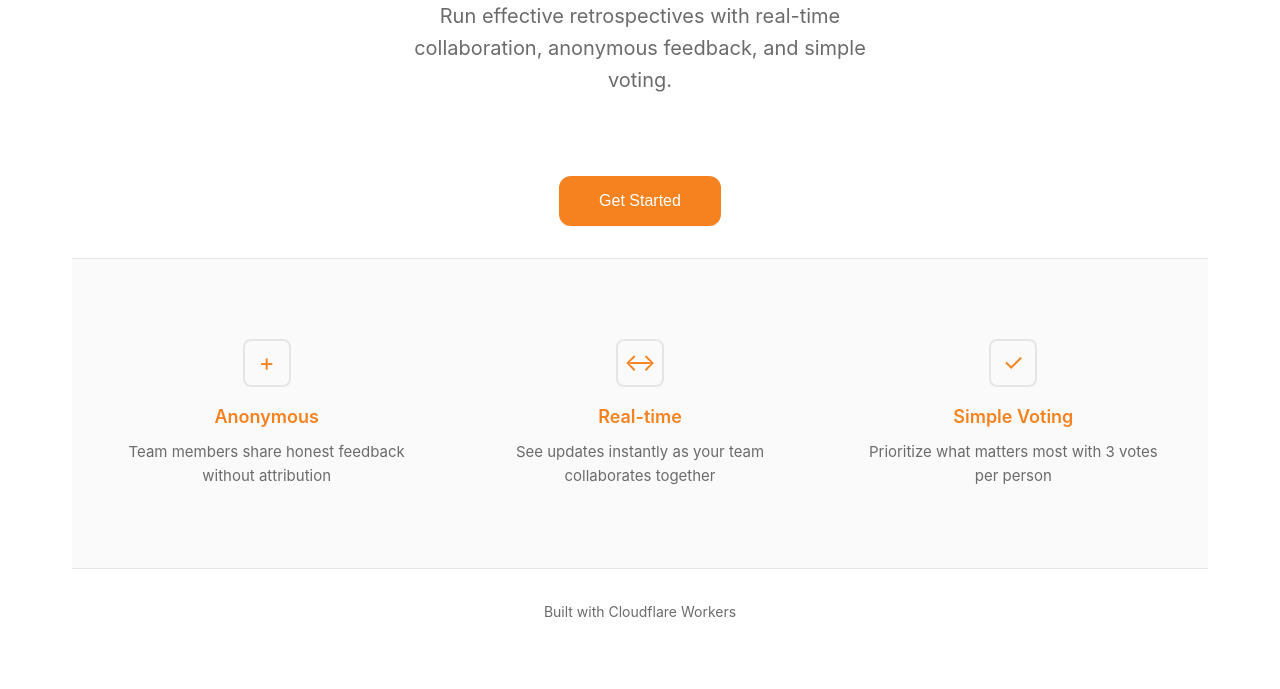
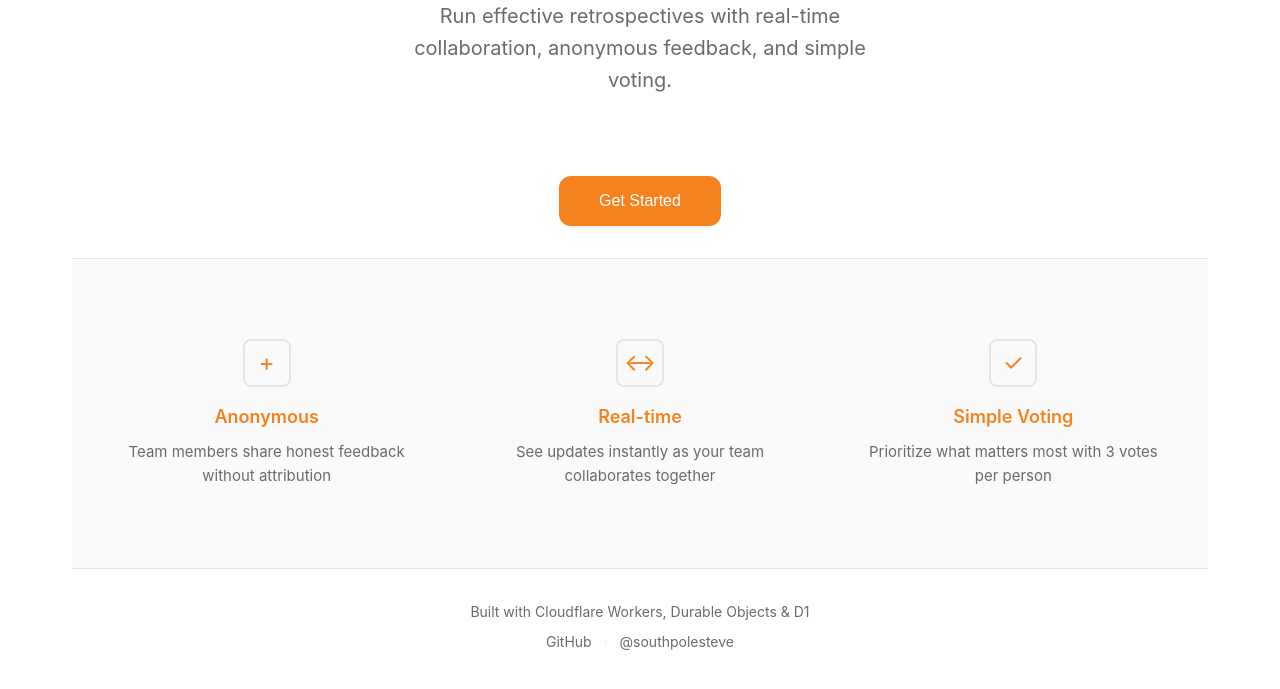
Before and after one commit to southpolesteve/retros, a website: page public/index.html in a window 1280 px wide. Shown: the part 261-950 px from the top of the page. Drawn offline with Linux system fonts and the light colour scheme.

Commit message:
Add footer with tech stack links and social

```diff
--- a/public/index.html
+++ b/public/index.html
@@ -42,7 +42,12 @@
     </main>
 
     <footer>
-      <p>Built with Cloudflare Workers</p>
+      <p>Built with <a href="https://workers.cloudflare.com" target="_blank">Cloudflare Workers</a>, <a href="https://developers.cloudflare.com/durable-objects/" target="_blank">Durable Objects</a> & <a href="https://developers.cloudflare.com/d1/" target="_blank">D1</a></p>
+      <p class="footer-links">
+        <a href="https://github.com/southpolesteve/retros" target="_blank">GitHub</a>
+        <span class="separator">&middot;</span>
+        <a href="https://x.com/southpolesteve" target="_blank">@southpolesteve</a>
+      </p>
     </footer>
   </div>
 
--- a/public/styles.css
+++ b/public/styles.css
@@ -340,6 +340,25 @@ p {
   color: var(--text-muted);
   font-size: 0.875rem;
   border-top: 1px solid var(--border-color);
+}
+
+.home footer a {
+  color: var(--text-secondary);
+  text-decoration: none;
+  transition: color 0.15s ease;
+}
+
+.home footer a:hover {
+  color: var(--accent-orange);
+}
+
+.footer-links {
+  margin-top: 0.5rem;
+}
+
+.footer-links .separator {
+  margin: 0 0.5rem;
+  color: var(--border-color);
 }
 
 /* ===== RETRO PAGE ===== */
```
Also changed, not shown: 1 other file.
